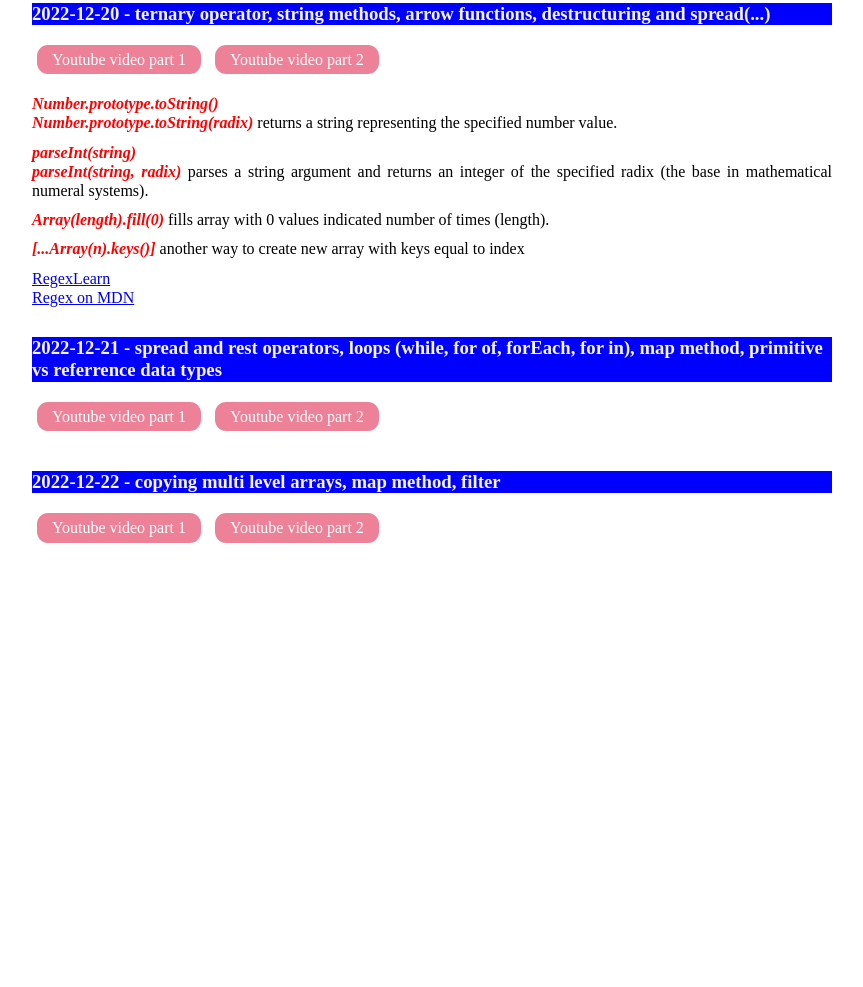
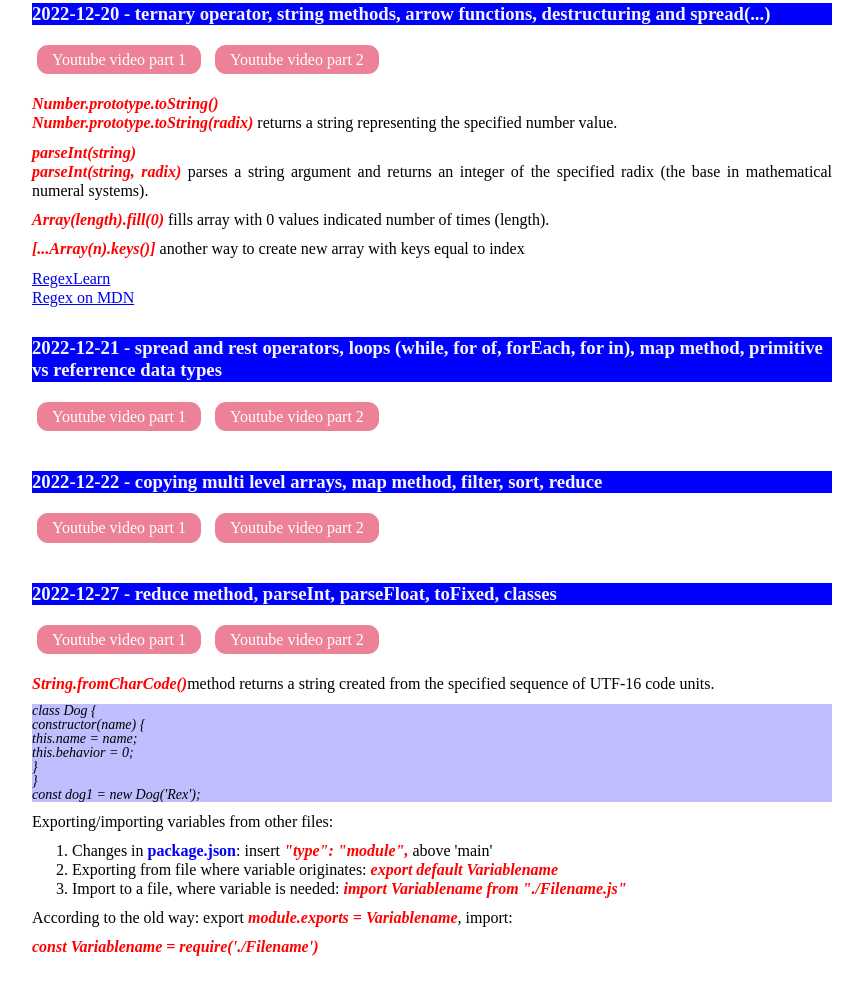
Before and after one commit to JurgitaE/lesson-notes, a website: page index.html in a window 1280 px wide. Shown: the part 5875-6862 px from the top of the page, without its empty margins (208-1071 px from the left). Before the commit the page ends 6458 px from the top, so only its background shows below. Drawn offline with Linux system fonts and the light colour scheme.

Commit message:
12-27 update

```diff
--- a/index.html
+++ b/index.html
@@ -471,9 +471,33 @@
                     <a class="youtube" href="https://www.youtube.com/watch?v=o7OLQExYUm8" target="_blank">Youtube video part 2 </a>
                 </div>
                 <div class="day">
-                    <h3>2022-12-22 - copying multi level arrays, map method, filter</h3>
+                    <h3>2022-12-22 - copying multi level arrays, map method, filter, sort, reduce</h3>
                     <a class="youtube" href="https://www.youtube.com/watch?v=SrjnSoVDLEw" target="_blank">Youtube video part 1 </a>
-                    <a class="youtube" href="" target="_blank">Youtube video part 2 </a>
+                    <a class="youtube" href="https://www.youtube.com/watch?v=aLa6g4SsTe4" target="_blank">Youtube video part 2 </a>
+                </div>
+
+                <div class="day">
+                    <h3>2022-12-27 - reduce method, parseInt, parseFloat, toFixed, classes</h3>
+                    <a class="youtube" href="https://www.youtube.com/watch?v=utca89TPeCI" target="_blank">Youtube video part 1 </a>
+                    <a class="youtube" href="https://www.youtube.com/watch?v=xRhKckvyqys" target="_blank">Youtube video part 2 </a>
+                    <p><span class="code">String.fromCharCode()</span>method returns a string created from the specified sequence of UTF-16 code units.</p>
+                    <p class="example">
+                        class Dog { <br />
+                        constructor(name) { <br />
+                        this.name = name; <br />
+                        this.behavior = 0; <br />
+                        } <br />
+                        } <br />
+                        const dog1 = new Dog('Rex');
+                    </p>
+                    <p>Exporting/importing variables from other files:</p>
+                    <ol>
+                        <li>Changes in <span class="tech">package.json</span>: insert <span class="code">"type": "module",</span> above 'main'</li>
+                        <li>Exporting from file where variable originates: <span class="code">export default Variablename</span></li>
+                        <li>Import to a file, where variable is needed: <span class="code">import Variablename from "./Filename.js"</span></li>
+                    </ol>
+                    <p>According to the old way: export <span class="code"> module.exports = Variablename</span>, import:</p>
+                    <span class="code"> const Variablename = require('./Filename')</span>
                 </div>
             </div>
 
```
